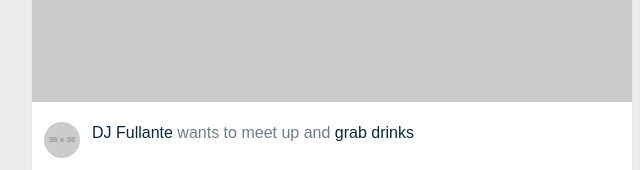
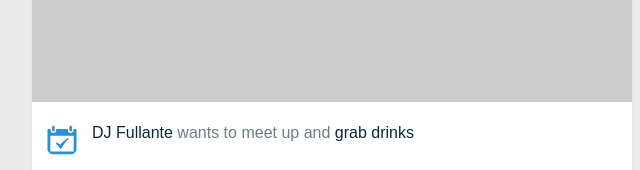
Before and after one commit to hackathon-5/team-boomtown-repo, a website: page client/feed.html in a window 1280 px wide. Shown: the part 960-1130 px from the top of the page, 308-948 px from the left. Drawn offline with Linux system fonts and the light colour scheme; placeholder pictures from the web are drawn by us.

Commit message:
Feed changes

```diff
--- a/client/feed.html
+++ b/client/feed.html
@@ -45,7 +45,7 @@
           <img class="feed__meetup__owner-img" src="http://placehold.it/300x300">
 
           <div class="feed__meetup__subject">
-            <img class="feed__meetup__icon feed__meetup__icon--type" src="http://placehold.it/36x36">
+            <img class="feed__meetup__icon feed__meetup__icon--type" src="images/create-new.svg">
             <span class="feed__meetup__title"><strong>DJ Fullante</strong> wants to meet up and <strong>grab drinks</strong></span>
           </div>
 
```
